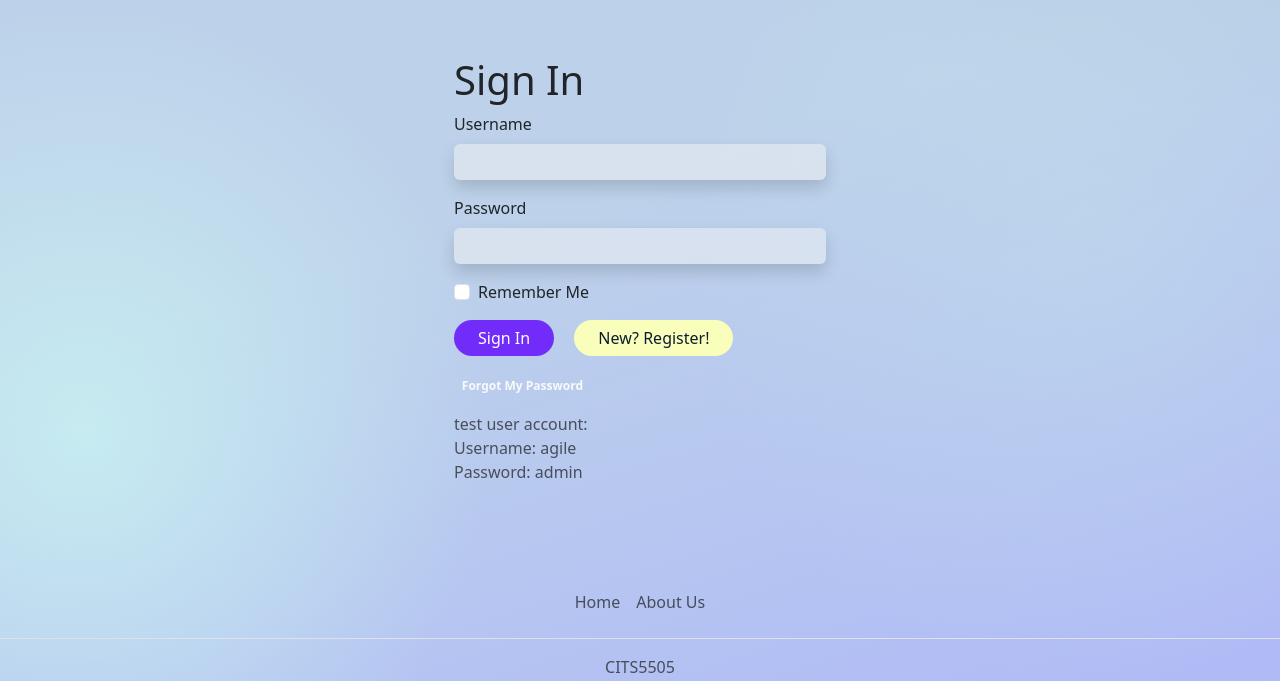
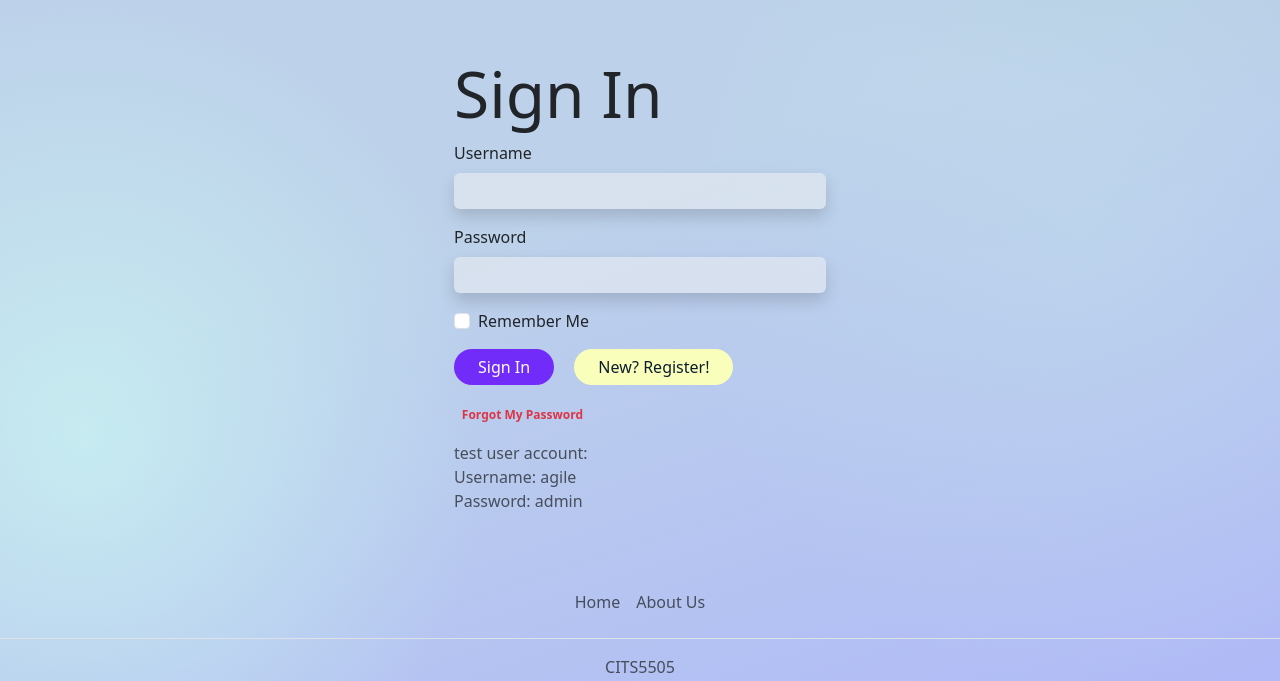
Before and after one commit to yunho7687/quest-quay, a Flask app: template app/templates/auth/login.html in a window 1280 px wide. Shown: the part 58-739 px from the top of the page. Run offline with Flask 3, Linux system fonts and the light colour scheme; the template is opened without the code that fills it: values that come from a table or form of the project are taken from there, others are empty; some libraries are stand-ins or nearby versions.

Commit message:
chore: Update login, register, reset password, and reset password request templates
This commit updates the login, register, reset password, and reset password request templates. The changes include:
- Adding a larger font size to the heading for better visibility
- Adding a medium font weight to the form containers for improved readability
- Changing the color of the "Forgot My Password" link to red for better visibility
- Updating the register and reset password forms to include a larger font size and medium font weight

These changes enhance the visual appearance and user experience of the authentication pages.

```diff
--- a/app/templates/auth/login.html
+++ b/app/templates/auth/login.html
@@ -6,10 +6,10 @@ content %}
   <form
     action=""
     method="post"
-    class="mx-2 col-11 col-md-5 col-lg-4"
+    class="mx-2 col-11 col-md-5 col-lg-4 fw-medium "
     novalidate
   >
-    <h1>Sign In</h1>
+    <h1 class="display-3 ">Sign In</h1>
     {{ form.hidden_tag() }} {{ wtf.form_field(form.username) }} {{
     wtf.form_field(form.password) }} {{ wtf.form_field(form.remember_me) }} {{
     wtf.form_field(form.submit) }}
@@ -21,7 +21,7 @@ content %}
 
     <p>
       <a
-        class="small badge text-light   text-decoration-none"
+        class="small badge text-danger   text-decoration-none"
         href="{{ url_for('auth.reset_password_request') }}"
       >
         Forgot My Password</a
--- a/app/templates/auth/register.html
+++ b/app/templates/auth/register.html
@@ -5,8 +5,8 @@
 
 <div class="container mx-0 mx-md-5 d-flex flex-column align-items-center mt-5 " >
     {% include "components/alerts.html" %}
-    <form  action="" method="post" class="mx-2 col-9 col-md-5 col-lg-4 " novalidate>
-        <h1 class="" >Register</h1>
+    <form  action="" method="post" class="mx-2 col-9 col-md-5 col-lg-4 fw-medium " novalidate>
+        <h1 class="display-3 " >Register</h1>
         {{ form.hidden_tag() }}
         {{ wtf.form_field(form.email) }}
         {{ wtf.form_field(form.username) }}
--- a/app/templates/auth/reset_password.html
+++ b/app/templates/auth/reset_password.html
@@ -3,8 +3,8 @@
 
 {% block content %}
 <div class="mt-5 ">
-    <h1>Reset Your Password</h1>
-    <form action="" method="post">
+    <h1 class="display-3 ">Reset Your Password</h1>
+    <form action="" method="post" class="fw-medium">
         {{ form.hidden_tag() }}
         {{ wtf.form_field(form.password, autofocus=True) }}
         {{ wtf.form_field(form.password2) }}
--- a/app/templates/auth/reset_password_request.html
+++ b/app/templates/auth/reset_password_request.html
@@ -3,8 +3,8 @@
 
 {% block content %}
 <div class="mt-5 ">
-    <h1>Reset Password</h1>
-    <form action="" method="post">
+    <h1 class="display-3">Reset Password</h1>
+    <form action="" method="post" class="fw-medium ">
         {{ form.hidden_tag() }}
         {{ wtf.form_field(form.email) }}
         {{ wtf.form_field(form.submit) }}
```
